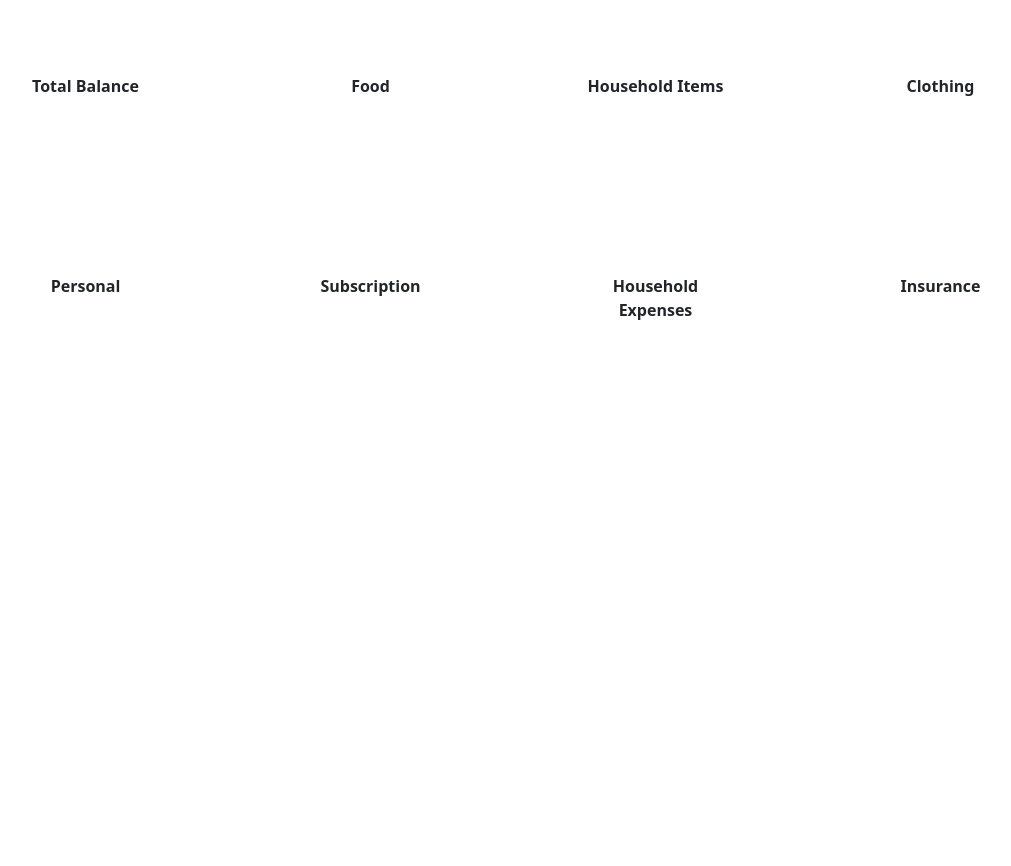
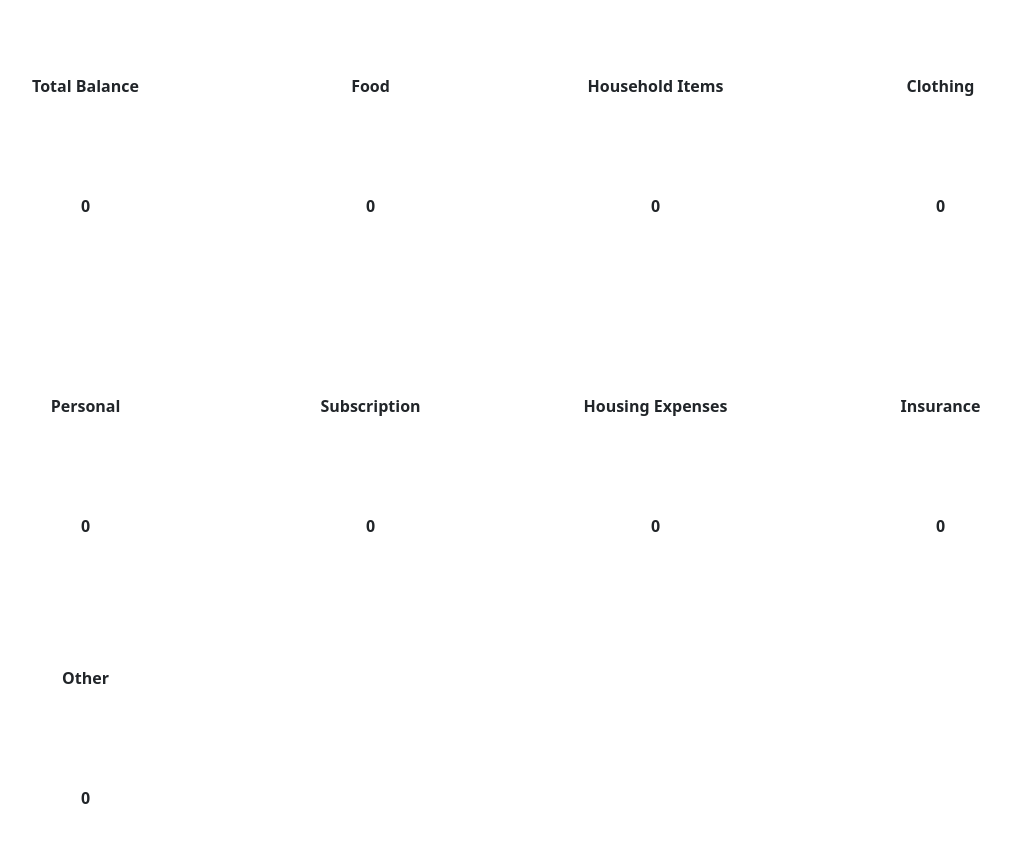
Before and after one commit to pjh000104/Personal_Expense_Web_App, a Flask app: page /checkBalance in a window 1280 px wide. Shown: the part 216-1082 px from the top of the page, without its empty margins (123-1134 px from the left). Before the commit the page ends 536 px from the top, so only its background shows below. Run offline with Flask 3, Linux system fonts and the light colour scheme; some libraries are stand-ins or nearby versions.

Commit message:
Added budget values to checkbalance.html and rounded all values to 2 decimal places

```diff
--- a/app.py
+++ b/app.py
@@ -99,23 +99,27 @@ def start_software():
 
 def write_data(request_data, json_data):
     sent = True
-    check = 0
+    check = 0.00
     categories = ['total_balance', 'food', 'house_hold', 'clothing',
                 'personal_expense', 'subscription',
                 'housing_expense', 'insurance', 'other']
+    total_balance = request_data.get('total_balance')
+    total_balance = "{:.2f}".format(float(total_balance))
+    json_data['total_balance'] = total_balance
+    # while True:
 
-    while True:
-        total_balance = request_data.get("total_balance")
-        if is_float(total_balance):
-            json_data['total_balance'] = float(total_balance)
-            break
-        else:
-            print("Please input an integer or float")
+        # break
+        # if is_float(total_balance):
+        #     json_data['total_balance'] = total_balance
+        #     break
+        # else:
+        #     print("Please input an integer or float")
 
     while sent:
         for c in range(1, len(categories)):
             if categories[c] == 'other':
-                json_data['other'] = float(json_data['total_balance']) - check
+                total_balance = float(total_balance)
+                json_data['other'] =  "{:.2f}".format(float(total_balance - check))
                 sent = False
                 break
             while True:
--- a/templates/checkBalance.html
+++ b/templates/checkBalance.html
@@ -50,21 +50,26 @@
             <div class="col-md-3 mt-4 mb-2 ">
                 <div class="animation animate__animated animate__slideInLeft">
                     <div class="element me-2 fw-bold bg-ch-secondary   text-center  rounded-4  p-5 ">Total Balance</div>
+                    <div class="element me-2 fw-bold bg-ch-secondary   text-center  rounded-4  p-5 ">{{json_data.total_balance}}</div>
                 </div>
             </div>
             <div class="col-md-3 mt-4 mb-2 ">
                 <div class="animation animate__animated animate__fadeIn">
                     <div class="element me-2 p-5  fw-bold bg-ch-secondary   text-center  rounded-4">Food</div>
+                    <div class="element me-2 fw-bold bg-ch-secondary   text-center  rounded-4  p-5 ">{{json_data.food}}</div>
                 </div>
             </div>
             <div class="col-md-3   mt-4 mb-2 ">
                 <div class="animation animate__animated animate__fadeIn">
                     <div class="element p-5  fw-bold bg-ch-secondary   text-center  rounded-4 me-2">Household Items</div>
+                    <div class="element p-5  fw-bold bg-ch-secondary   text-center  rounded-4 me-2">{{json_data.house_hold}}</div>
+
                 </div>
             </div>
             <div class="col-md-3 mt-4 mb-2 ">
                 <div class="animation animate__animated animate__slideInRight">
                     <div class="element p-5  fw-bold bg-ch-secondary   text-center  rounded-4 me-2 ">Clothing</div>
+                    <div class="element p-5  fw-bold bg-ch-secondary   text-center  rounded-4 me-2">{{json_data.clothing}}</div>
                 </div>
             </div>
         </div>
@@ -74,21 +79,31 @@
             <div class="col-md-3 mt-4 mb-2 ">
                 <div class="animation animate__animated animate__slideInLeft">
                     <div class="element me-2 fw-bold bg-ch-secondary   text-center  rounded-4  p-5 ">Personal</div>
+                    <div class="element p-5  fw-bold bg-ch-secondary   text-center  rounded-4 me-2">{{json_data.personal_expense}}</div>
                 </div>
             </div>
             <div class="col-md-3  mt-4 mb-2 ">
                 <div class="animation animate__animated animate__fadeIn">
                     <div class="element me-2 p-5  fw-bold bg-ch-secondary   text-center  rounded-4">Subscription</div>
+                    <div class="element p-5  fw-bold bg-ch-secondary   text-center  rounded-4 me-2">{{json_data.subscription}}</div>
                 </div>
             </div>
             <div class="col-md-3   mt-4 mb-2 ">
                 <div class="animation animate__animated animate__fadeIn">
-                    <div class="element p-5  fw-bold bg-ch-secondary   text-center  rounded-4 me-2">Household Expenses </div>
+                    <div class="element p-5  fw-bold bg-ch-secondary   text-center  rounded-4 me-2">Housing Expenses </div>
+                    <div class="element p-5  fw-bold bg-ch-secondary   text-center  rounded-4 me-2">{{json_data.housing_expense}}</div>
                 </div>
             </div>
             <div class="col-md-3 mt-4 mb-2 ">
                 <div class="animation animate__animated animate__slideInRight">
                     <div class="element p-5  fw-bold bg-ch-secondary   text-center  rounded-4 me-2 ">Insurance</div>
+                    <div class="element p-5  fw-bold bg-ch-secondary   text-center  rounded-4 me-2">{{json_data.insurance}}</div>
+                </div>
+            </div>
+            <div class="col-md-3   mt-4 mb-2 ">
+                <div class="animation animate__animated animate__fadeIn">
+                    <div class="element p-5  fw-bold bg-ch-secondary   text-center  rounded-4 me-2">Other </div>
+                    <div class="element p-5  fw-bold bg-ch-secondary   text-center  rounded-4 me-2">{{json_data.other}}</div>
                 </div>
             </div>
         </div>
```
